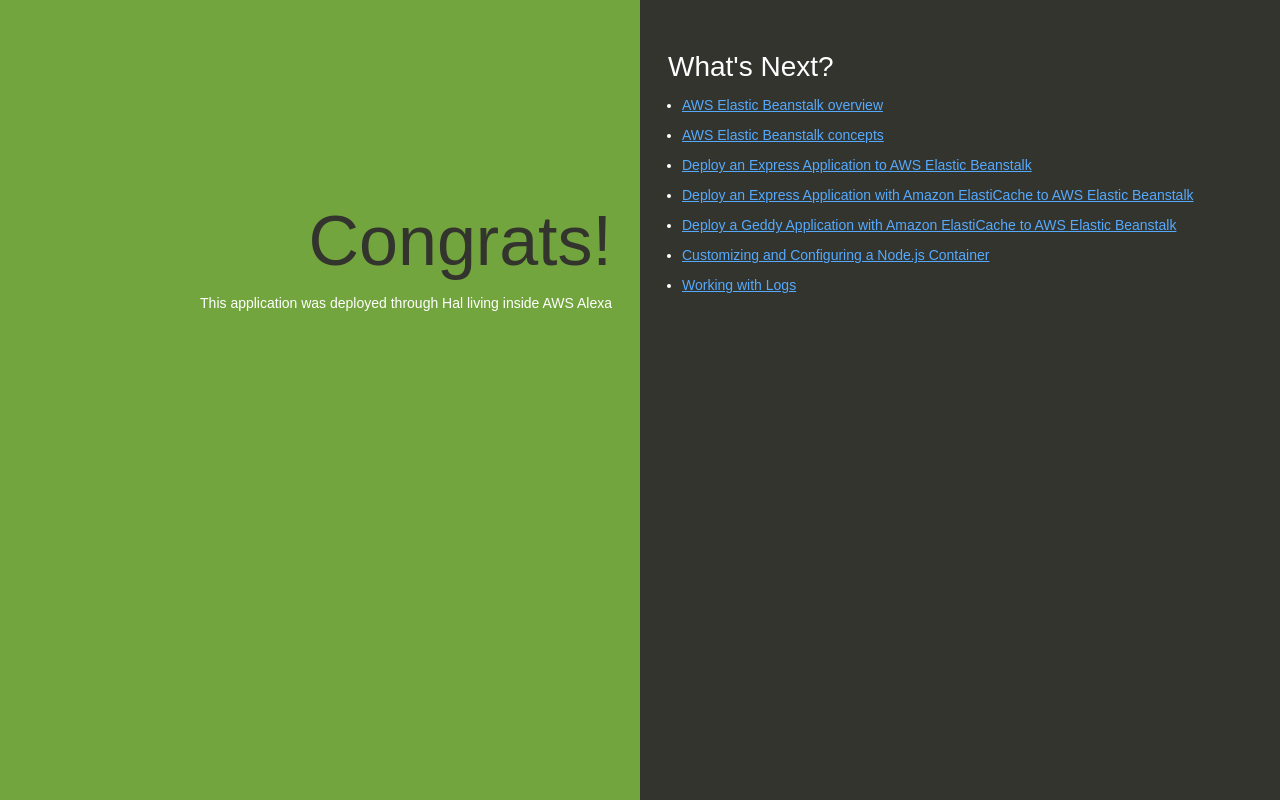
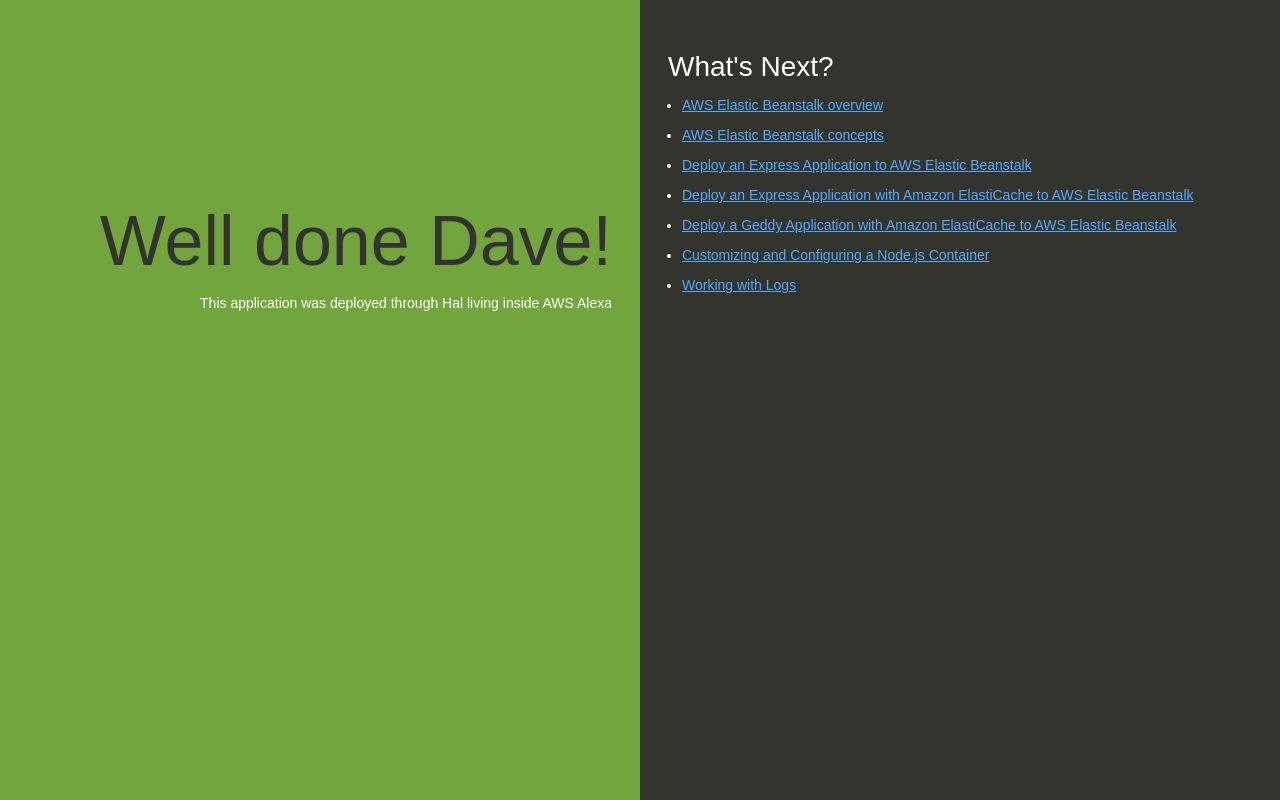
Before and after one commit to smneedham/NodeHelloWorld, a website: page index.html in a window 1280 px wide. Drawn offline with Linux system fonts and the light colour scheme.

Commit message:
Update index.html

```diff
--- a/index.html
+++ b/index.html
@@ -74,7 +74,7 @@
   </head>
   <body>
     <div class="textColumn">
-      <h1>Congrats!</h1>
+      <h1>Well done Dave!</h1>
       <p>This application was deployed through Hal living inside AWS Alexa</p>
     </div>
     <div class="linksColumn">
```
